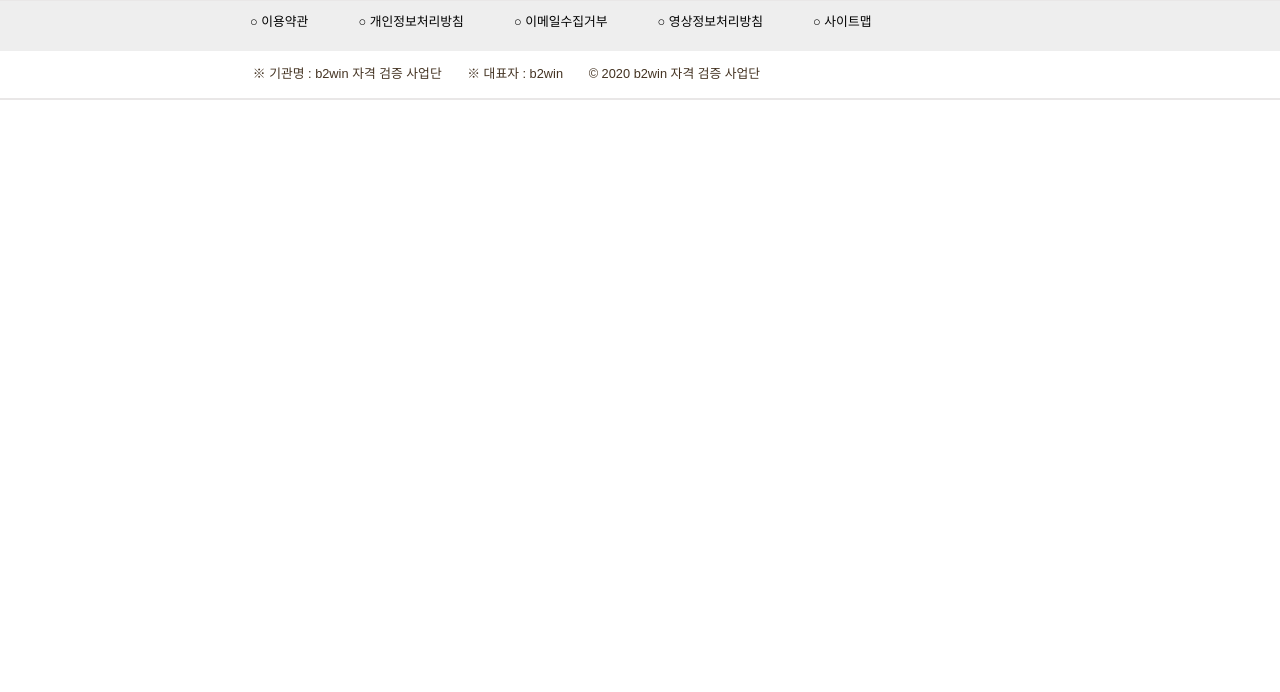
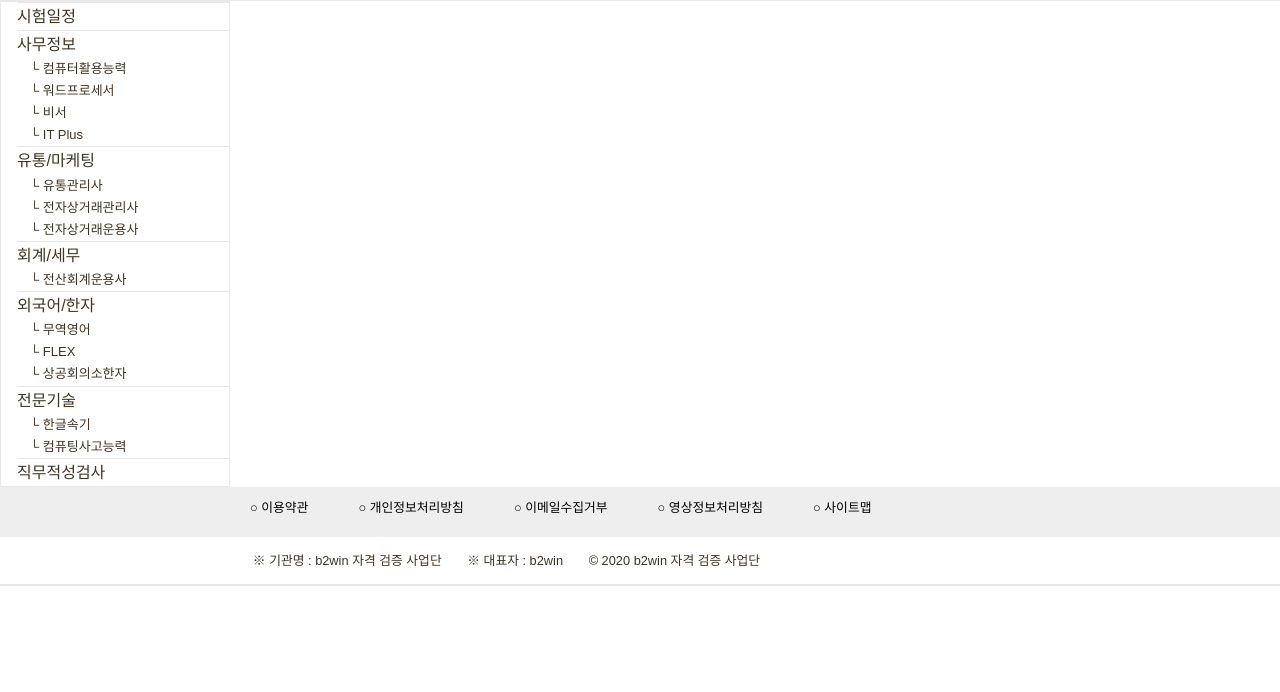
Before and after one commit to b2win/Exam, a plain HTML site: page info.html in a window 1280 px wide. Shown: the part 108-800 px from the top of the page. Drawn offline with Linux system fonts and the light colour scheme; some packages are replaced by stand-ins of ours.

Commit message:
2020-07-30
info page sidebar 완성

```diff
--- a/css/style.css
+++ b/css/style.css
@@ -313,3 +313,20 @@ footer {
     height: 7vh;
     padding: 0.2em 0.5em;
 }
+.sidebar {
+    display: flexbox;
+    max-width: 230px;
+    padding-left: 1em;
+    border: rgb(233, 231, 231) 1px solid;
+
+}
+.side-list ul {
+    border-top: rgb(233, 231, 231) 1px solid;
+
+}
+.side-list li {
+    padding-left: 1em;
+    list-style: none;
+    font-size: small;
+    background-color: white;
+}
--- a/info.html
+++ b/info.html
@@ -36,9 +36,35 @@
         </div>
         <hr>
         <!--  LEFT SIDEBAR  -->
-
-
-
+    <div class="sidebar">
+        <div class="side-list">
+            <ul>시험일정</ul>
+            <ul>사무정보</ul>
+                <li>└ 컴퓨터활용능력</li>
+                <li>└ 워드프로세서</li>
+                <li>└ 비서</li>
+                <li>└ IT Plus</li>
+            </ul>
+            <ul>유통/마케팅
+                <li>└ 유통관리사</li>
+                <li>└ 전자상거래관리사</li>
+                <li>└ 전자상거래운용사</li>
+            </ul>
+            <ul>회계/세무
+                <li>└ 전산회계운용사</li>
+            </ul>
+            <ul>외국어/한자
+                <li>└ 무역영어</li>
+                <li>└ FLEX</li>
+                <li>└ 상공회의소한자</li>
+            </ul>
+            <ul>전문기술
+                <li>└ 한글속기</li>
+                <li>└ 컴퓨팅사고능력</li>
+            </ul>
+            <ul>직무적성검사</ul>
+        </div>
+    </div>
 
         <!--   MAIN   -->
 
```
